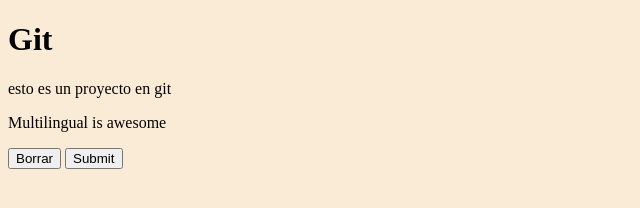
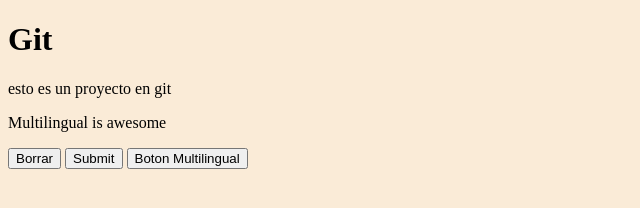
Before and after one commit to Yero123/testgit2, a plain HTML site: page index.html in a window 1280 px wide. Shown: the whole page, without its empty margins (0-640 px from the left). Drawn offline with Linux system fonts and the light colour scheme.

Commit message:
Multilingual

```diff
--- a/index.html
+++ b/index.html
@@ -17,6 +17,7 @@
   </p>
   <button>Borrar</button>
   <input type="submit">
+  <button>Boton Multilingual</button>
 </body>
 
 </html>
```
